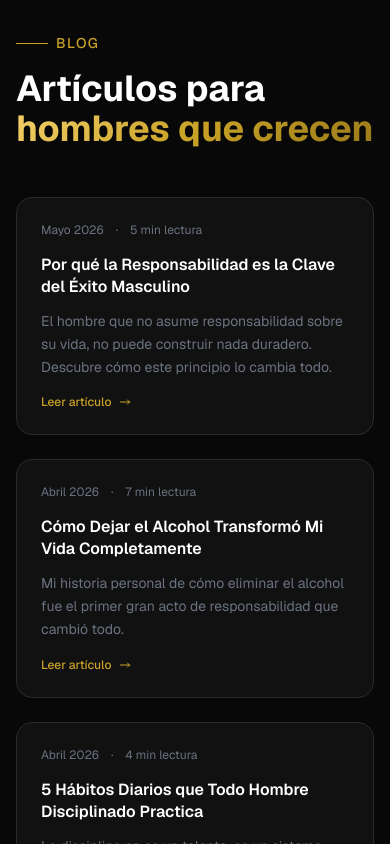
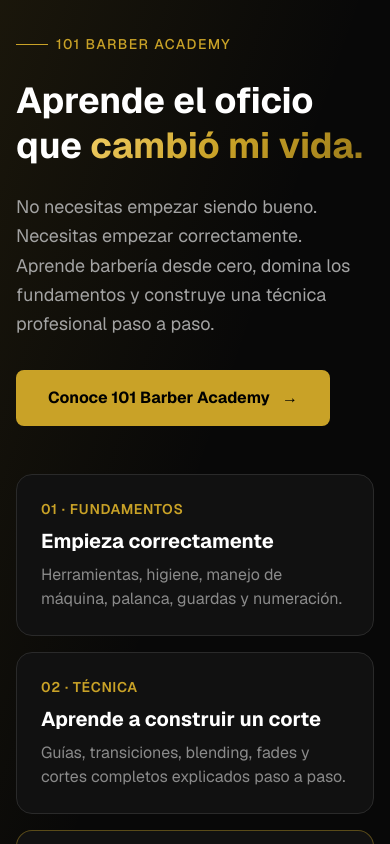
Before and after one commit to jesuslopezoficial/Jes-s-L-pez-website, a Next.js app: page / in a window 390 px wide. Shown: the part 6740-7584 px from the top of the page. Built offline with nearby package versions, Linux system fonts and the light colour scheme.

Commit message:
Add 101 Barber Academy to homepage

```diff
--- a/src/app/page.tsx
+++ b/src/app/page.tsx
@@ -427,6 +427,79 @@
           </div>
         </section>
 
+              {/* 101 BARBER ACADEMY */}
+      <section className="relative py-24 overflow-hidden border-y border-[#C9A227]/20">
+        <div className="absolute inset-0 bg-gradient-to-br from-[#C9A227]/10 via-transparent to-transparent pointer-events-none" />
+
+        <div className="relative max-w-7xl mx-auto px-4 sm:px-6 lg:px-8">
+          <div className="grid lg:grid-cols-2 gap-12 lg:gap-20 items-center">
+
+            <div>
+              <div className="inline-flex items-center gap-2 text-[#C9A227] text-sm font-medium uppercase tracking-widest mb-6">
+                <span className="w-8 h-px bg-[#C9A227]" />
+                101 Barber Academy
+              </div>
+
+              <h2 className="text-4xl sm:text-5xl lg:text-6xl font-bold text-white leading-tight mb-6">
+                Aprende el oficio que
+                <span className="text-gold-gradient"> cambió mi vida.</span>
+              </h2>
+
+              <p className="text-lg text-[#a3a3a3] leading-relaxed mb-8 max-w-xl">
+                No necesitas empezar siendo bueno. Necesitas empezar correctamente.
+                Aprende barbería desde cero, domina los fundamentos y construye una
+                técnica profesional paso a paso.
+              </p>
+
+              <Link
+                href="/academia"
+                className="inline-flex items-center justify-center gap-3 px-8 py-4 bg-[#C9A227] text-black font-bold rounded-lg hover:bg-[#d8b43a] transition-all"
+              >
+                Conoce 101 Barber Academy
+                <span aria-hidden="true">→</span>
+              </Link>
+            </div>
+
+            <div className="grid gap-4">
+              <div className="p-6 rounded-2xl bg-[#111] border border-[#2a2a2a]">
+                <p className="text-[#C9A227] text-sm font-semibold uppercase tracking-wider mb-2">
+                  01 · Fundamentos
+                </p>
+                <h3 className="text-xl font-bold text-white mb-2">
+                  Empieza correctamente
+                </h3>
+                <p className="text-[#8a8a8a]">
+                  Herramientas, higiene, manejo de máquina, palanca, guardas y
+                  numeración.
+                </p>
+              </div>
+
+              <div className="p-6 rounded-2xl bg-[#111] border border-[#2a2a2a]">
+                <p className="text-[#C9A227] text-sm font-semibold uppercase tracking-wider mb-2">
+                  02 · Técnica
+                </p>
+                <h3 className="text-xl font-bold text-white mb-2">
+                  Aprende a construir un corte
+                </h3>
+                <p className="text-[#8a8a8a]">
+                  Guías, transiciones, blending, fades y cortes completos explicados
+                  paso a paso.
+                </p>
+              </div>
+
+              <div className="p-6 rounded-2xl bg-[#111] border border-[#C9A227]/40">
+                <p className="text-[#C9A227] text-sm font-semibold uppercase tracking-wider mb-2">
+                  Tu objetivo
+                </p>
+                <h3 className="text-2xl font-bold text-white">
+                  De cero → a tus primeros cortes.
+                </h3>
+              </div>
+            </div>
+
+          </div>
+        </div>
+      </section>
         {/* BLOG PREVIEW */}
         <section className="py-24">
           <div className="max-w-7xl mx-auto px-4 sm:px-6 lg:px-8">
```
